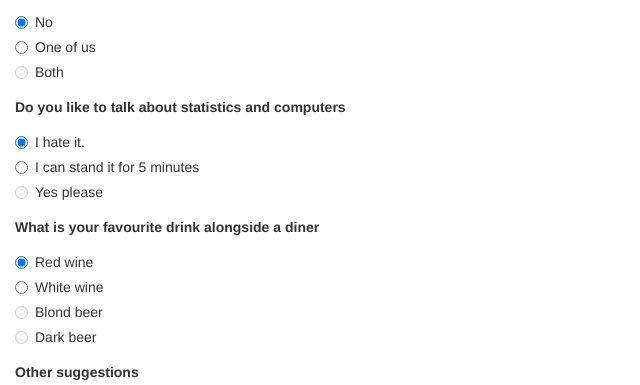
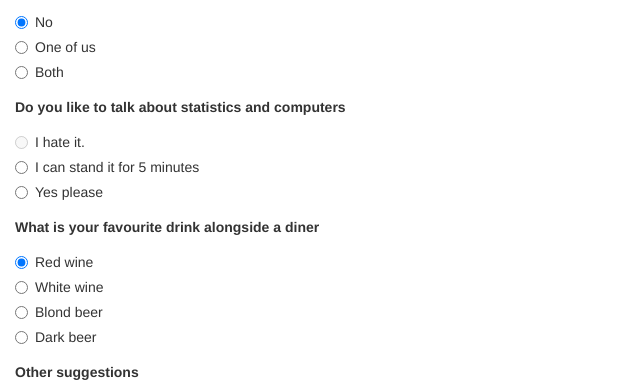
Before and after one commit to kvanlombeek/kasperencaro, a plain HTML site: page index.html in a window 1280 px wide. Shown: the part 541-926 px from the top of the page, 0-640 px from the left. Drawn offline with nearby package versions, Linux system fonts and the light colour scheme.

Commit message:
fix radios

```diff
--- a/index.html
+++ b/index.html
@@ -58,9 +58,9 @@
                             One of us
                           </label>
                         </div>
-                        <div class="radio disabled">
+                        <div class="radio">
                           <label>
-                            <input type="radio" name="question_veggie" id="question_veggie_ans_3" value="both" disabled>
+                            <input type="radio" name="question_veggie" id="question_veggie_ans_3" value="both">
                             Both
                           </label>
                         </div>
@@ -68,9 +68,9 @@
                     <!-- Question statistics -->
                     <div class="form-group">
                         <label class="control-label">Do you like to talk about statistics and computers</label>
-                        <div class="radio">
+                        <div class="radio disabled">
                           <label>
-                            <input type="radio" name="question_statistics" id="question_statistics_ans_1" value="hate_it" checked>
+                            <input type="radio" name="question_statistics" id="question_statistics_ans_1" value="hate_it" disabled>
                             I hate it.
                           </label>
                         </div>
@@ -80,9 +80,9 @@
                             I can stand it for 5 minutes
                           </label>
                         </div>
-                        <div class="radio disabled">
+                        <div class="radio">
                           <label>
-                            <input type="radio" name="question_statistics" id="question_statistics_ans_3" value="yes_please" disabled>
+                            <input type="radio" name="question_statistics" id="question_statistics_ans_3" value="yes_please">
                             Yes please
                           </label>
                         </div>
@@ -102,15 +102,15 @@
                             White wine
                           </label>
                         </div>
-                        <div class="radio disabled">
+                        <div class="radio">
                           <label>
-                            <input type="radio" name="question_drinks" id="question_drinks_ans_3" value="blond_beer" disabled>
+                            <input type="radio" name="question_drinks" id="question_drinks_ans_3" value="blond_beer">
                             Blond beer
                           </label>
                         </div>
-                        <div class="radio disabled">
+                        <div class="radio">
                           <label>
-                            <input type="radio" name="question_drinks" id="question_drinks_ans_4" value="dark_beer" disabled>
+                            <input type="radio" name="question_drinks" id="question_drinks_ans_4" value="dark_beer">
                             Dark beer
                           </label>
                         </div>
```
